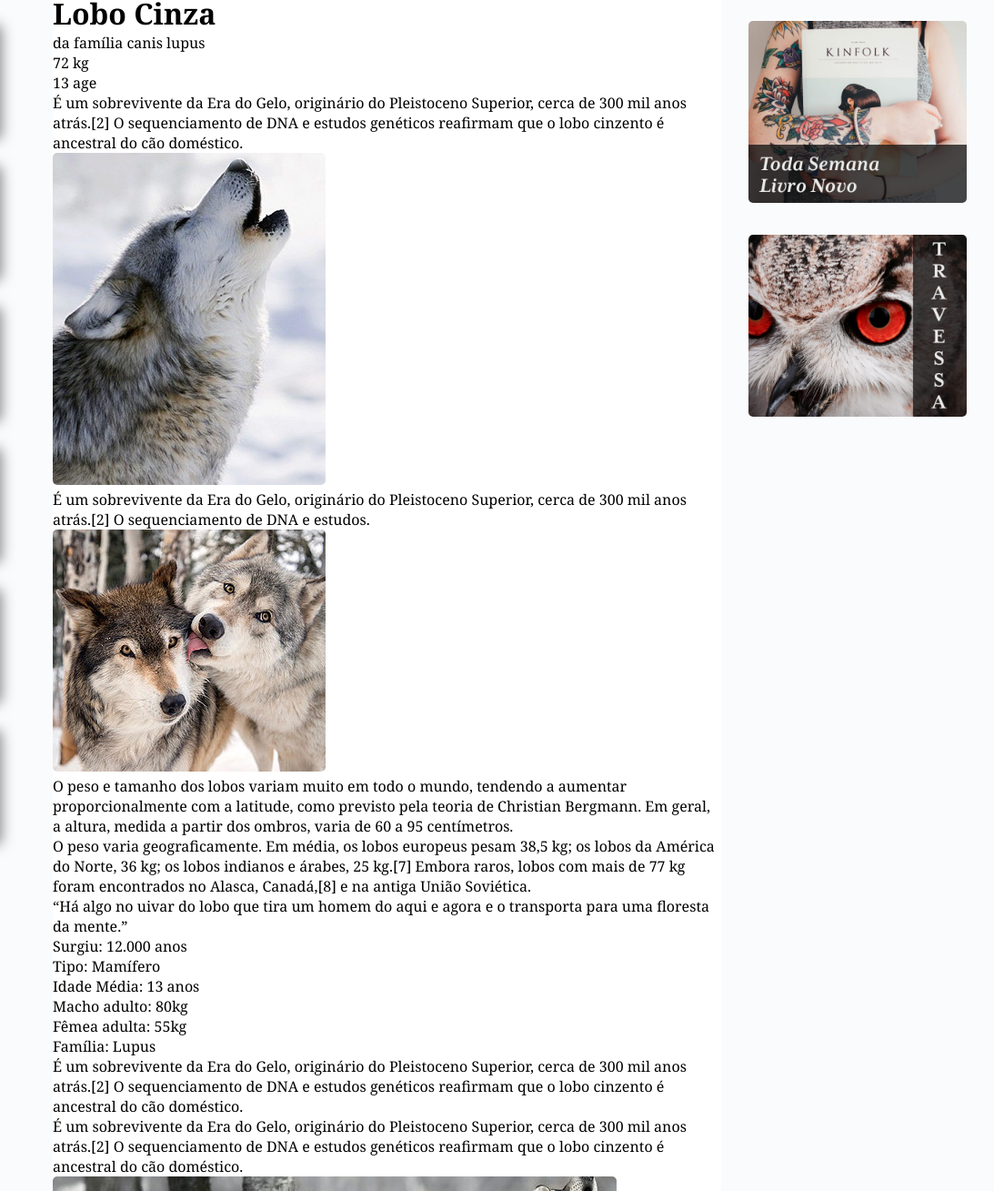
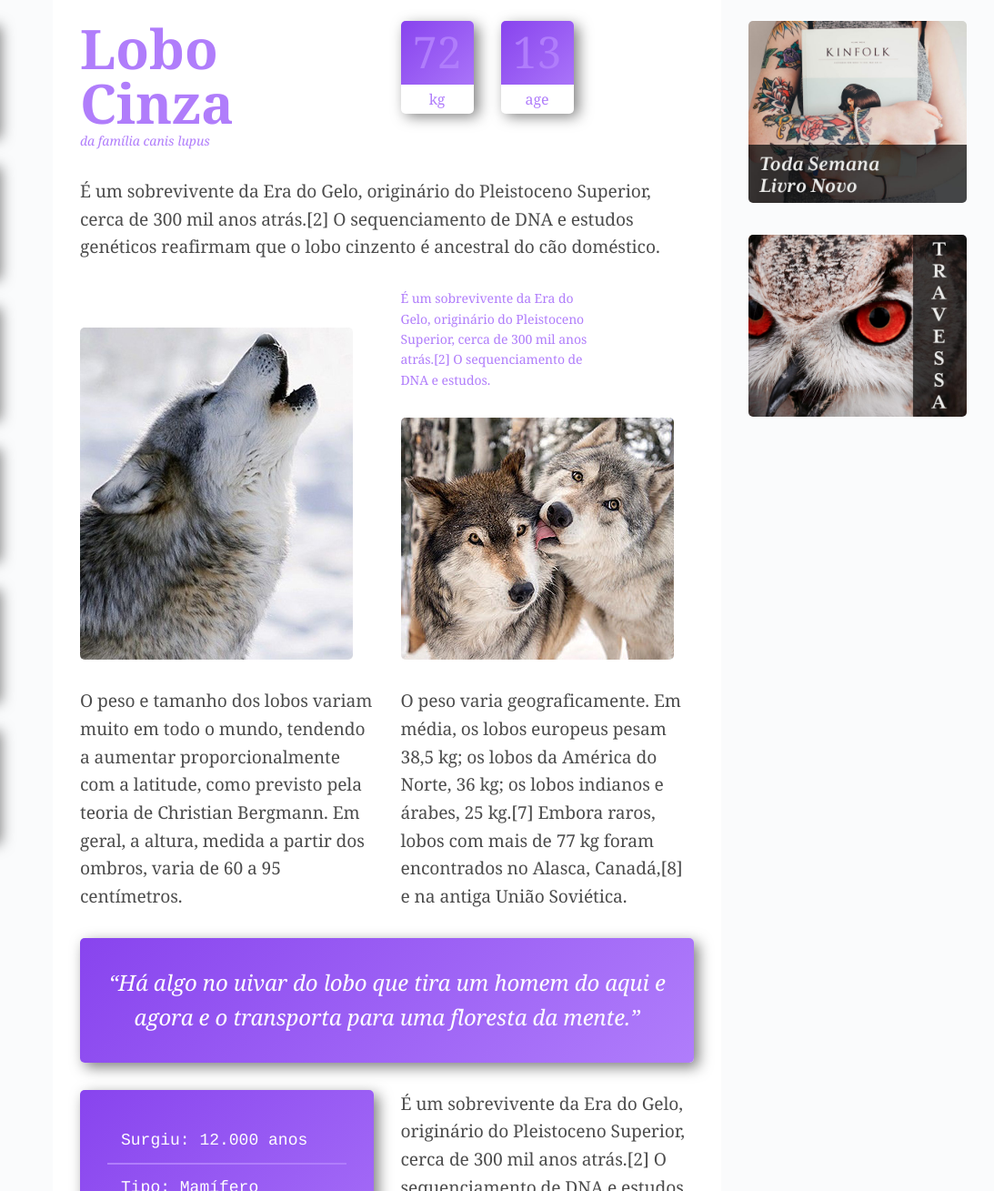
Before and after one commit to pedroAndrad1/wildbeast, a plain HTML site: page index.html in a window 1280 px wide. Shown: the part 111-1420 px from the top of the page at 91% size, 187-1280 px from the left. Drawn offline with Linux system fonts and the light colour scheme.

Commit message:
Main pronto

```diff
--- a/css/style.css
+++ b/css/style.css
@@ -96,6 +96,119 @@ img {
 /*CONTENT */
 .content {
   grid-area: content;
+  padding: 30px;
+  display: grid;
+  grid-template-columns: 1fr 1fr;
+  gap: 30px;
+}
+
+/*faz o elemento ocupar todas as colunas do grid*/
+.col-wide{
+  grid-column: 1 / -1;
+}
+
+/*a imagem ocupa duas linhas */
+.imagem-1{
+  grid-row: span 2;
+  align-self: end;
+}
+
+.imagem-2{
+  align-self: end;
+}
+
+/*ESTILOS GERAIS DO CONTENT*/
+p{
+  font-size: 1.2em;
+  line-height: 1.6;
+  letter-spacing: -0.005em;
+  color: rgba(0, 0 , 0, 0.7);
+}
+
+/*todo p que e seguido de outro p tera margin top*/
+.informacoes p + p{
+  margin-top: 30px;
+}
+
+/*TITULO*/
+.titulo{
+  color: #B07DFB;
+}
+.titulo h1{
+  font-size: 3.75em;
+  font-weight: 700;
+  line-height: 1;
+}
+.titulo span{
+  font-size: 0.875em;
+  font-style: italic;
+}
+
+/*CARACTERISTICAS*/
+.caracteristicas{
+  display: flex;
+  align-items: flex-start;
+}
+.caracteristicas > div:first-child{
+  margin-right: 30px;
+}
+.caracteristicas > div{
+  background: linear-gradient(135deg, #8844ee, #B07DFB);
+  width: 80px;
+  text-align: center;
+  border-radius: 5px;
+  box-shadow: 5px 5px 15px rgba(0,0,0,.5);
+  /*Pra eu poder descer um pouquinho o rotulo */
+  position: relative;
+}
+.caracteristicas span{
+  display: block;
+  color:#B07DFB ;
+}
+.numero{
+  font-size: 3em;
+  line-height: 1;
+  margin: 10px auto;
+}
+.rotulo{
+  background: white;
+  border-radius: 0 0 5px 5px;
+  padding: 5px 0;
+    /*Pra eu poder descer um pouquinho o rotulo */
+    position: relative;
+    top: 2px;
+}
+.destaque{
+  font-size: 0.875em;
+  color: #B07DFB;
+  max-width: 16em;
+}
+.citacao, .atributos{
+  background: linear-gradient(135deg, #8844ee, #B07DFB);
+  border-radius: 5px;
+  box-shadow: 5px 5px 15px rgba(0,0,0,.5);
+  padding: 30px;
+  align-items: center;
+}
+.citacao p{
+  color: white;
+  font-size: 1.5em;
+  font-style: italic;
+  text-align: center;
+  max-width: 0 auto;
+  margin: 0 auto;
+}
+.atributos li{
+  color: white;
+  font-family: Courier, monospace;
+  font-size: 1.125em;
+  padding: 15px;
+}
+.atributos li + li{
+  border-top: 2px solid #B07DFB;
+}
+.atributos{
+  align-self: start;
 }
 
 /*SIDENAV */
@@ -111,7 +224,7 @@ img {
 /*FOOTER */
 .footer {
   grid-area: footer;
-  background: linear-gradient(135deg, #8844ee, #B07DFB);;
+  background: linear-gradient(135deg, #8844ee, #B07DFB);
 }
 
 .footer p{
--- a/index.html
+++ b/index.html
@@ -49,19 +49,19 @@
           </div>
         </div>
 
-        <p>É um sobrevivente da Era do Gelo, originário do Pleistoceno Superior, cerca de 300 mil anos atrás.[2] O sequenciamento de DNA e estudos genéticos reafirmam que o lobo cinzento é ancestral do cão doméstico.</p>
+        <p class="col-wide">É um sobrevivente da Era do Gelo, originário do Pleistoceno Superior, cerca de 300 mil anos atrás.[2] O sequenciamento de DNA e estudos genéticos reafirmam que o lobo cinzento é ancestral do cão doméstico.</p>
 
-        <img src="img/wolf1.jpg" alt="Wolf 1">
+        <img src="img/wolf1.jpg" alt="Wolf 1" class="imagem-1">
 
-        <p>É um sobrevivente da Era do Gelo, originário do Pleistoceno Superior, cerca de 300 mil anos atrás.[2] O sequenciamento de DNA e estudos.</p>
+        <p class="destaque">É um sobrevivente da Era do Gelo, originário do Pleistoceno Superior, cerca de 300 mil anos atrás.[2] O sequenciamento de DNA e estudos.</p>
 
-        <img src="img/wolf2.jpg" alt="Wolf 2">
+        <img src="img/wolf2.jpg" alt="Wolf 2" class="imagem-2">
 
         <p>O peso e tamanho dos lobos variam muito em todo o mundo, tendendo a aumentar proporcionalmente com a latitude, como previsto pela teoria de Christian Bergmann. Em geral, a altura, medida a partir dos ombros, varia de 60 a 95 centímetros.</p>
 
         <p>O peso varia geograficamente. Em média, os lobos europeus pesam 38,5 kg; os lobos da América do Norte, 36 kg; os lobos indianos e árabes, 25 kg.[7] Embora raros, lobos com mais de 77 kg foram encontrados no Alasca, Canadá,[8] e na antiga União Soviética.</p>
 
-        <blockquote class="citacao">
+        <blockquote class="citacao col-wide">
           <p>“Há algo no uivar do lobo que tira um homem do aqui e agora e o transporta para uma floresta da mente.”</p>
         </blockquote>
 
@@ -79,7 +79,7 @@
           <p>É um sobrevivente da Era do Gelo, originário do Pleistoceno Superior, cerca de 300 mil anos atrás.[2] O sequenciamento de DNA e estudos genéticos reafirmam que o lobo cinzento é ancestral do cão doméstico.</p>
         </div>
 
-        <img src="img/wolf3.jpg" alt="Wolf 3">
+        <img src="img/wolf3.jpg" alt="Wolf 3" class="col-wide">
 
       </main>
 
```
